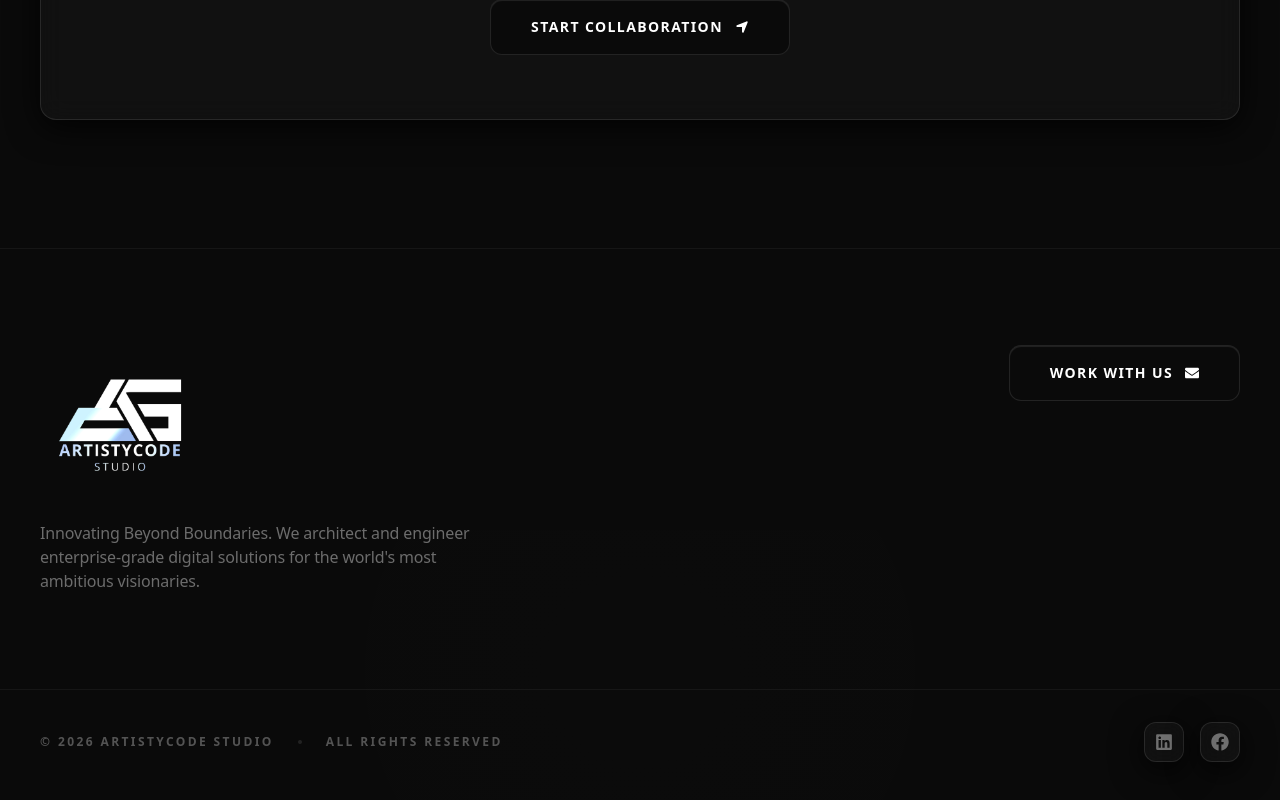
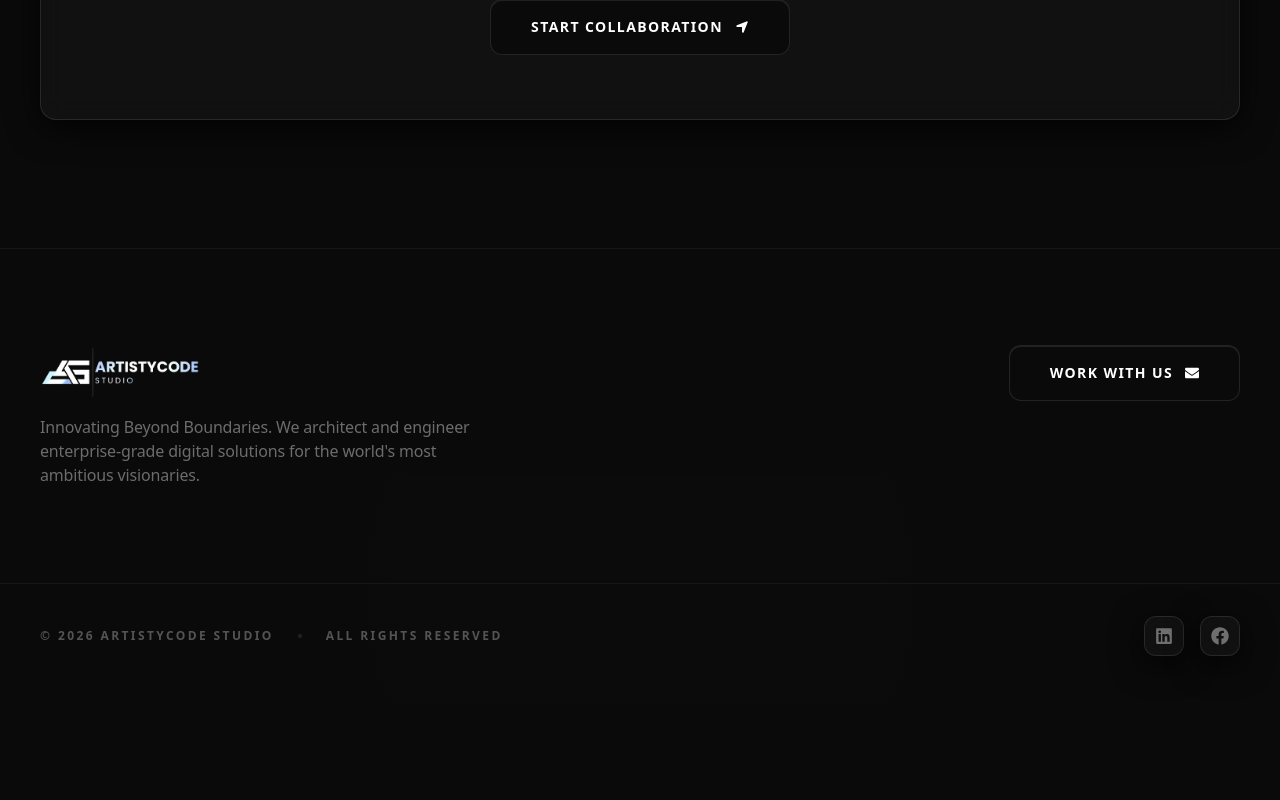
Before and after one commit to ninazmul/artistycode-studio, a Next.js app: page /about in a window 1280 px wide. Shown: the part 2012-2812 px from the top of the page. After the commit the page ends 2716 px from the top, so only its background shows below. Built offline with nearby package versions, Linux system fonts and the light colour scheme.

Commit message:
fix: update footer logo source path to logo.png

```diff
--- a/components/Footer.tsx
+++ b/components/Footer.tsx
@@ -35,7 +35,7 @@ const Footer = () => {
         >
           <div className="mb-4">
             <Image
-              src="/assets/images/logo2.png"
+              src="/assets/images/logo.png"
               width={160}
               height={40}
               alt="ArtistyCode Studio logo"
```
